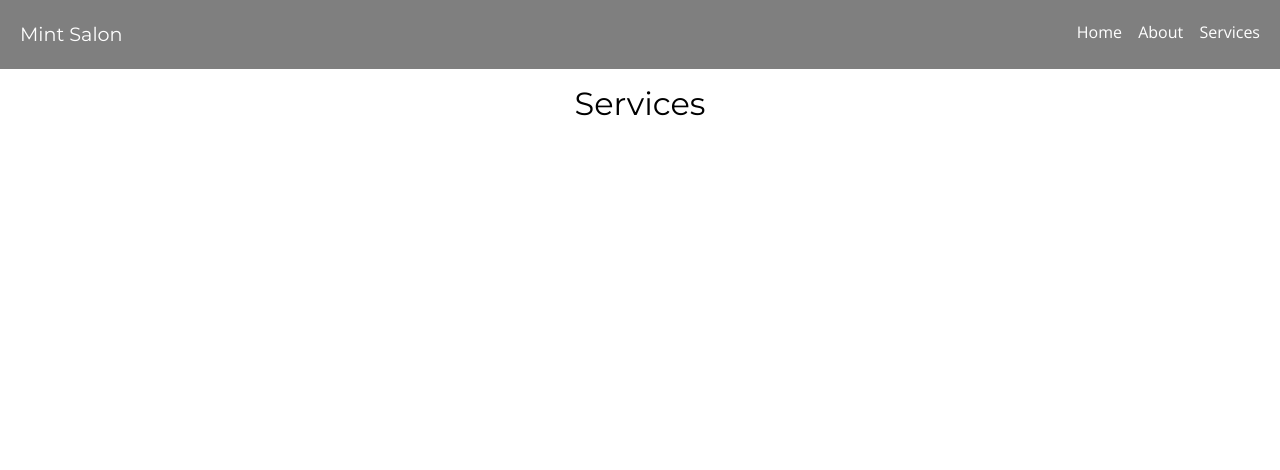
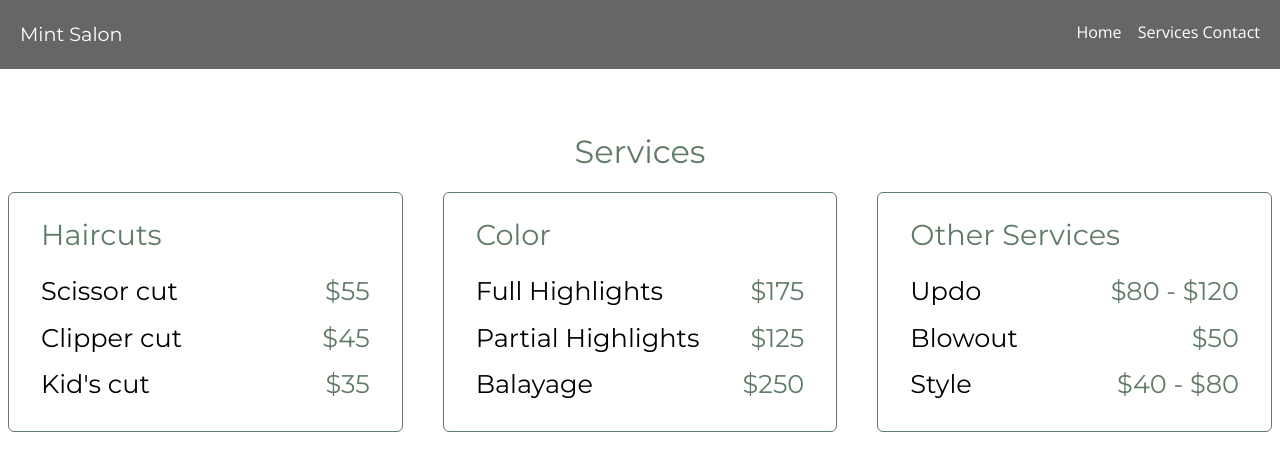
Before and after one commit to jaewebb/mint-salon, a Vue app: page /services in a window 1280 px wide. Shown: the top 470 px of the page. Built offline with nearby package versions, Linux system fonts and the light colour scheme.

Commit message:
contact and services

```diff
--- a/src/assets/main.css
+++ b/src/assets/main.css
@@ -14,31 +14,37 @@ body {
 h1, .h1 {
   font-family: 'Montserrat';
   font-size: 2rem;
+  margin-bottom: 1rem;
 }
 
 h2, .h2 {
   font-family: 'Montserrat';
   font-size: 1.8rem;
+  margin-bottom: 1rem;
 }
 
 h3, .h3 {
   font-family: 'Montserrat';
   font-size: 1.6rem;
+  margin-bottom: 0.5rem;
 }
 
 h4, .h4 {
   font-family: 'Montserrat';
   font-size: 1.4rem;
+  margin-bottom: 0.5rem;
 }
 
 h5, .h5 {
   font-family: 'Montserrat';
   font-size: 1.2rem;
+  margin-bottom: 0.5rem;
 }
 
 h6, .h6 {
   font-family: 'Open Sans';
   font-size: 1rem;
+  margin-bottom: 0.5rem;
 }
 
 .fade-in {
@@ -53,3 +59,11 @@ h6, .h6 {
 	0% { opacity: 0; }
 	100% { opacity: 1; }
 }
+
+.c-primary {
+  color: #607B68;
+}
+
+.border-primary {
+  border: 1px solid #607B68;
+}
--- a/src/components/AppHeader.vue
+++ b/src/components/AppHeader.vue
@@ -1,6 +1,5 @@
 <template>
-  <div>
-    <header class="flex bg-black text-white p-5 fixed w-screen bg-opacity-50 z-50">
+  <header class="flex bg-black text-white p-5 fixed w-screen bg-opacity-60 z-50">
     <span class="logo">Mint Salon</span>
     <nav class="grow text-right">
       <RouterLink
@@ -10,19 +9,17 @@
         Home
       </RouterLink>
       <RouterLink
-          to="/about"
-          class="mr-3"
-        >
-          About
-        </RouterLink>
-        <RouterLink
         to="/services"
       >
         Services
       </RouterLink>
+      <RouterLink
+        to="/contact"
+      >
+        Contact
+      </RouterLink>
     </nav>
   </header>
-  </div>
 </template>
 
 <script setup lang="ts">
--- a/src/router/index.ts
+++ b/src/router/index.ts
@@ -10,17 +10,14 @@ const router = createRouter({
       component: HomeView
     },
     {
-      path: '/about',
-      name: 'about',
-      // route level code-splitting
-      // this generates a separate chunk (About.[hash].js) for this route
-      // which is lazy-loaded when the route is visited.
-      component: () => import('../views/AboutView.vue')
-    },
-    {
       path: '/services',
       name: 'services',
       component: () => import('../views/ServicesView.vue')
+    },
+    {
+      path: '/contact',
+      name: 'contact',
+      component: () => import('../views/ContactView.vue')
     }
   ]
 })
--- a/src/views/AboutView.vue
+++ /dev/null
@@ -1,10 +0,0 @@
-<template>
-  <main>
-    <div class="pt-20">
-      <h1 class="text-center">Coming Soon</h1>
-    </div>
-  </main>
-</template>
-
-<style>
-</style>
--- /dev/null
+++ b/src/views/ContactView.vue
@@ -0,0 +1,47 @@
+<template>
+  <main>
+    <div class="container mx-auto pt-32 px-2">
+      <h1 class="text-center c-primary">Contact Us</h1>
+      <div class="grid grid-cols-2 gap-10">
+        <div class="col-span-2 md:col-span-2 lg:col-span-1 border-primary rounded-md px-8 py-5">
+          <h2 class="c-primary">Hours</h2>
+
+          <div class="flex justify-between">
+            <h3>Monday - Thursday</h3>
+            <span class="h3 c-primary">10am - 8pm</span>
+          </div>
+          <div class="flex justify-between">
+            <h3>Friday</h3>
+            <span class="h3 c-primary">11am - 6pm</span>
+          </div>
+          <div class="flex justify-between">
+            <h3>Saturday</h3>
+            <span class="h3 c-primary">12pm - 4pm</span>
+          </div>
+          <div class="flex justify-between">
+            <h3>Sunday</h3>
+            <span class="h3 c-primary">Closed</span>
+          </div>
+        </div>
+        <div class="col-span-2 md:col-span-2 lg:col-span-1 border-primary rounded-md px-8 py-5">
+          <h2 class="c-primary">Contact</h2>
+
+          <div class="h3">
+            123 Main Street
+          </div>
+          <div class="h3">
+            Toronto ON M5V 3L9
+          </div>
+          <div class="h3">
+            <a href="mainto:info.mint@mintfakesalon.com">info.mint@mintsalon.com</a>
+          </div>
+          <div class="h3">
+            416-555-5555
+          </div>
+        </div>
+      </div>
+    </div>
+  </main>
+</template>
+
+<style></style>
--- a/src/views/HomeView.vue
+++ b/src/views/HomeView.vue
@@ -5,7 +5,7 @@
   <main>
     <div class="h-screen salon-background">
       <div class="salon-callout w-full h-screen">
-        <div class="flex-col bg-black p-10 bg-opacity-30 fade-in">
+        <div class="flex-col bg-black p-10 bg-opacity-60 fade-in">
           <h1 class="text-white mr-5">Hair attuned to you</h1>
           <h2 class="h3 text-white mr-5">We hear you, and we're here for you</h2>
           <h3 class="h4 text-white mr-5">We will help you achieve your hair goals!</h3>
--- a/src/views/ServicesView.vue
+++ b/src/views/ServicesView.vue
@@ -1,10 +1,61 @@
 <template>
   <main>
-    <div class="pt-20">
-      <h1 class="text-center">Services</h1>
+    <div class="container mx-auto pt-32 px-2">
+      <h1 class="text-center c-primary">Services</h1>
+      <div class="grid grid-cols-6 gap-10">
+        <div class="col-span-6 md:col-span-4 md:col-start-2 lg:col-span-3 xl:col-span-2 border-primary rounded-md px-8 py-5">
+          <h2 class="c-primary">Haircuts</h2>
+
+          <div class="flex justify-between">
+            <h3>Scissor cut</h3>
+            <span class="h3 c-primary">$55</span>
+          </div>
+          <div class="flex justify-between">
+            <h3>Clipper cut</h3>
+            <span class="h3 c-primary">$45</span>
+          </div>
+          <div class="flex justify-between">
+            <h3>Kid's cut</h3>
+            <span class="h3 c-primary">$35</span>
+          </div>
+        </div>
+
+        <div class="col-span-6 md:col-span-4 md:col-start-2 lg:col-span-3 xl:col-span-2 border-primary rounded-md px-8 py-5">
+          <h2 class="c-primary">Color</h2>
+
+          <div class="flex justify-between">
+            <h3>Full Highlights</h3>
+            <span class="h3 c-primary">$175</span>
+          </div>
+          <div class="flex justify-between">
+            <h3>Partial Highlights</h3>
+            <span class="h3 c-primary">$125</span>
+          </div>
+          <div class="flex justify-between">
+            <h3>Balayage</h3>
+            <span class="h3 c-primary">$250</span>
+          </div>
+        </div>
+
+        <div class="col-span-6 md:col-span-4 md:col-start-2 lg:col-span-3 xl:col-span-2 border-primary rounded-md px-8 py-5">
+          <h2 class="c-primary">Other Services</h2>
+
+          <div class="flex justify-between">
+            <h3>Updo</h3>
+            <span class="h3 c-primary">$80 - $120</span>
+          </div>
+          <div class="flex justify-between">
+            <h3>Blowout</h3>
+            <span class="h3 c-primary">$50</span>
+          </div>
+          <div class="flex justify-between">
+            <h3>Style</h3>
+            <span class="h3 c-primary">$40 - $80</span>
+          </div>
+        </div>
+      </div>
     </div>
   </main>
 </template>
 
-<style>
-</style>
+<style></style>
```
Lines whose indentation alone changed are shown as unchanged.
